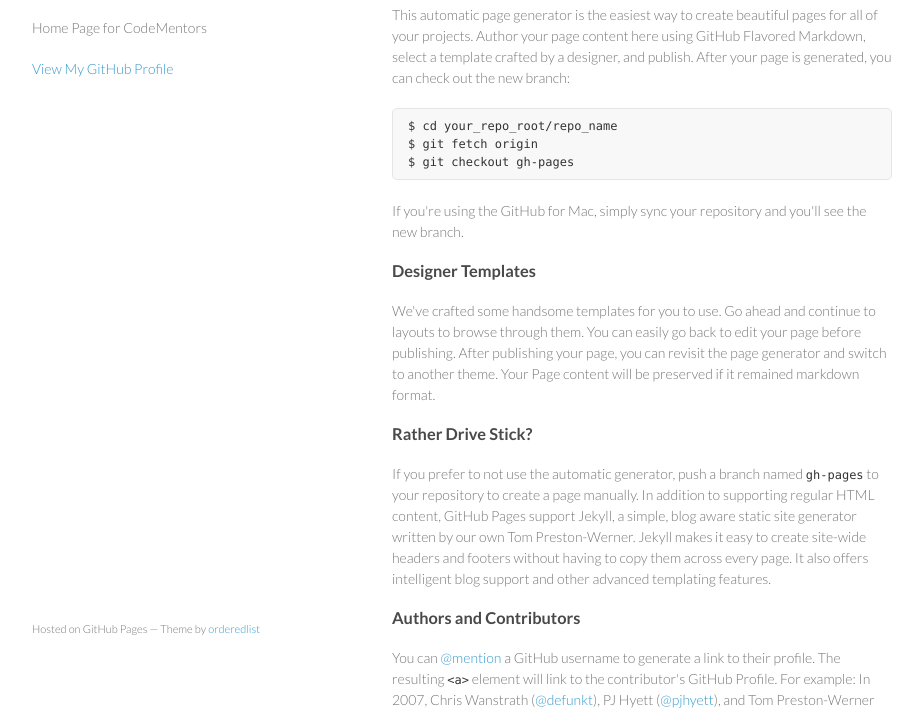
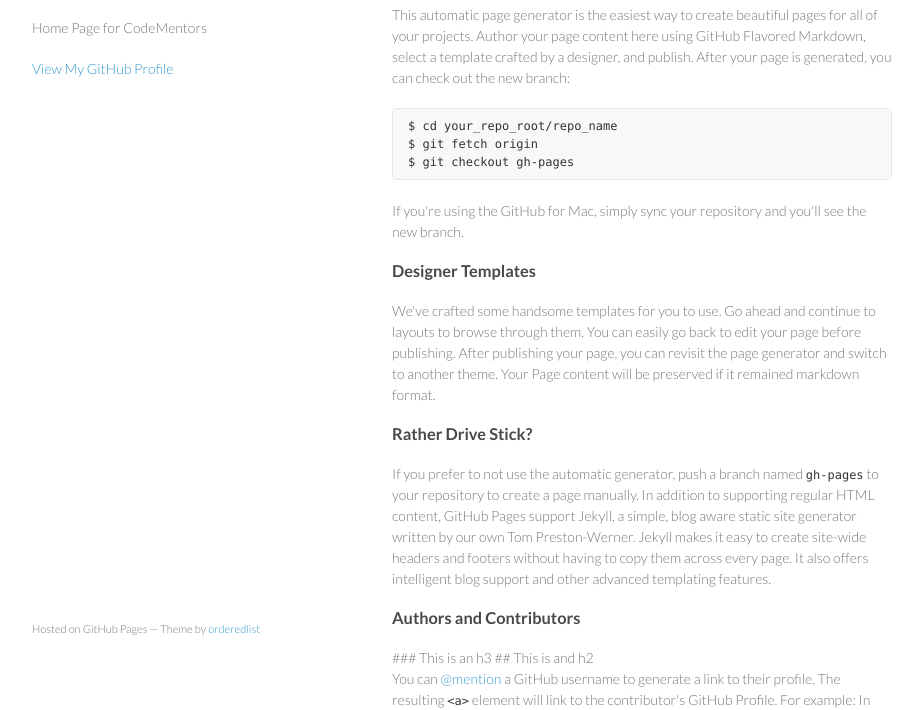
Before and after one commit to CodeMentorsBoston/codementorsboston.github.com, a plain HTML site: page index.html in a window 1280 px wide. Shown: the part 92-802 px from the top of the page, without its empty margins (178-1101 px from the left). Drawn offline with Linux system fonts and the light colour scheme.

Commit message:
testing markdown support

```diff
--- a/index.html
+++ b/index.html
@@ -44,6 +44,10 @@ $ git checkout gh-pages
 
 <h3>Authors and Contributors</h3>
 
+### This is an h3
+
+## This is and h2
+
 <p>You can <a href="https://github.com/blog/821" class="user-mention">@mention</a> a GitHub username to generate a link to their profile. The resulting <code>&lt;a&gt;</code> element will link to the contributor's GitHub Profile. For example: In 2007, Chris Wanstrath (<a href="https://github.com/defunkt" class="user-mention">@defunkt</a>), PJ Hyett (<a href="https://github.com/pjhyett" class="user-mention">@pjhyett</a>), and Tom Preston-Werner (<a href="https://github.com/mojombo" class="user-mention">@mojombo</a>) founded GitHub.</p>
 
 <h3>Support or Contact</h3>
```
